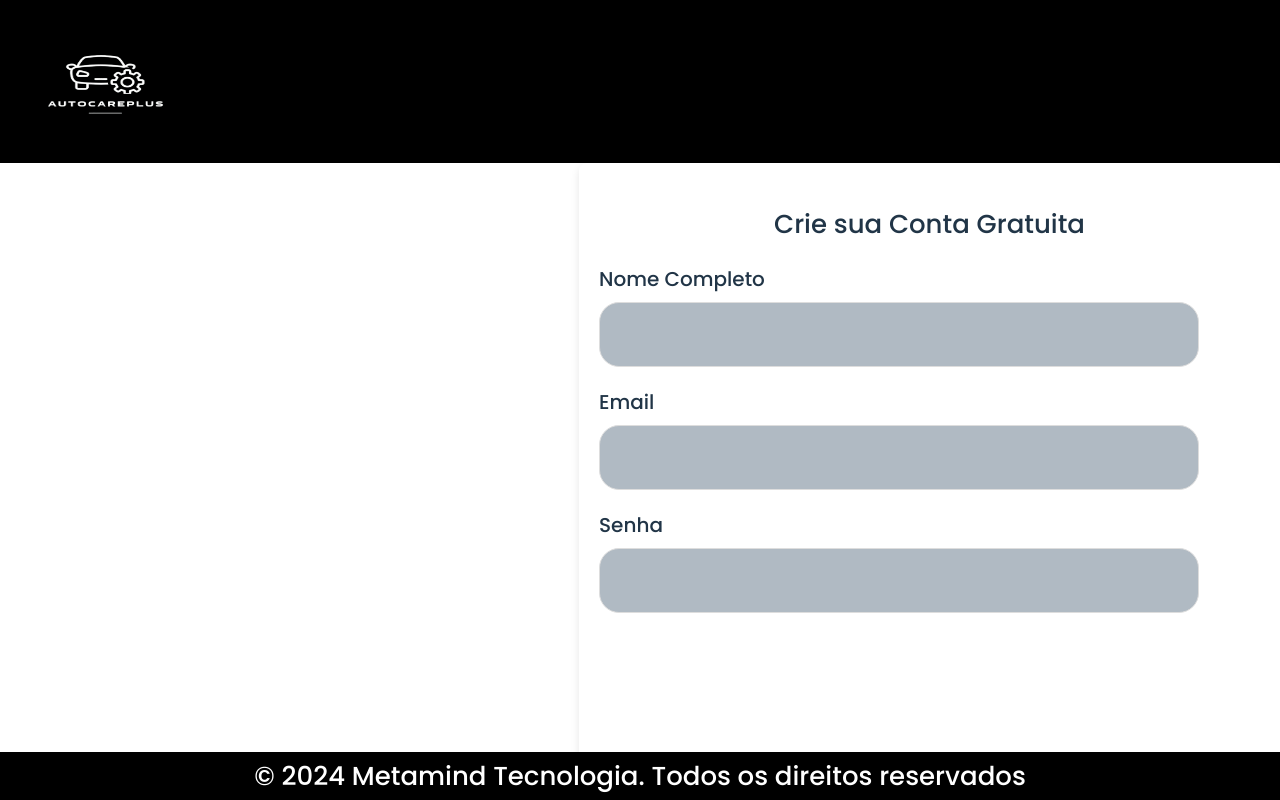
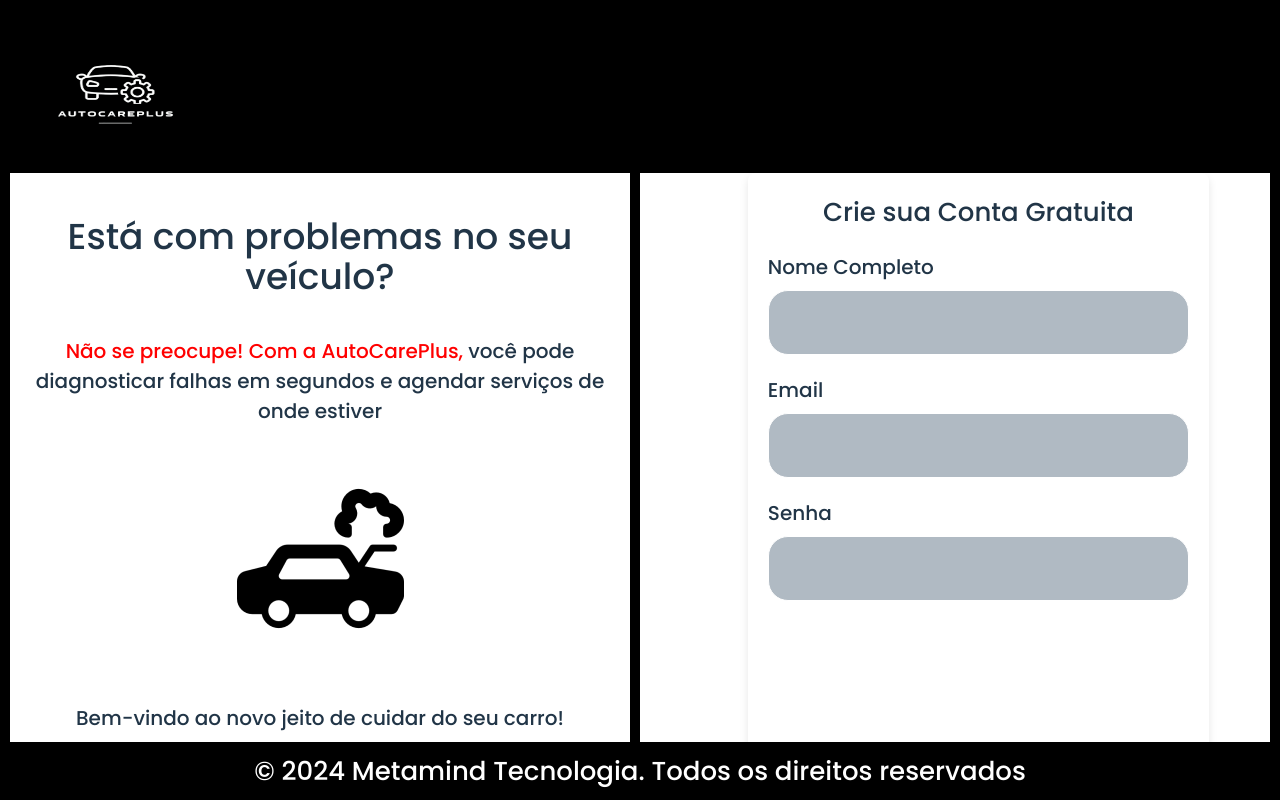
Before and after one commit to joao1015/AutoCarePlusReact, a React (Vite) app in the folder Sprint3/: page / in a window 1280 px wide. Shown: the top 800 px of the page. Built offline with nearby package versions, Linux system fonts and the light colour scheme.

Commit message:
Estilizando Componente Texto e Formulario

```diff
--- a/Sprint3/src/App.tsx
+++ b/Sprint3/src/App.tsx
@@ -2,6 +2,7 @@ import './index.css'; // Certifique-se de que os estilos estão importados corre
 import Cabecalho from './Componentes/Cabecalho/index'; // Certifique-se de que o caminho está correto
 import Rodape from './Componentes/Rodape';
 import Formulario from './Componentes/FormularioCadastrocliente';
+import Texto from './Componentes/ApresentacaoCliente/index';
 
 function App() {
 
@@ -11,6 +12,9 @@ function App() {
       <Cabecalho></Cabecalho>
       <Rodape></Rodape>
       <Formulario></Formulario>
+      <Texto></Texto>
+
+
     </div>
   );
 }
--- /dev/null
+++ b/Sprint3/src/Componentes/ApresentacaoCliente/Style.scss
@@ -0,0 +1,73 @@
+.texto-container {
+    position: absolute; // Posiciona o contêiner de forma precisa
+    top: 163px;
+    left: 0;
+    width: 50%;
+    height: 100%;
+    padding: 20px;
+    box-sizing: border-box;
+    background-color: white;
+    border: 10px solid #000000;
+    display: flex;
+    flex-direction: column;
+    align-items: center; // Centraliza os elementos horizontalmente
+
+    span {
+      font-size: 20px;
+      font-family: 'Poppins', sans-serif;
+      font-weight: 600;
+      margin-bottom: 20px;
+      color: red;
+    }
+
+    h1 {
+      font-size: 36px;
+      font-family: 'Poppins', sans-serif;
+      font-weight: 600;
+      margin-bottom: 20px;
+      text-align: center;
+    }
+
+    p {
+      font-size: 20px;
+      font-family: 'Poppins', sans-serif;
+      font-weight: 400;
+      line-height: 1.5;
+      margin-top: 20px;
+      text-align: center;
+    }
+
+    @media (max-width: 768px) {
+      width: 100%;
+      height: auto;
+      padding: 10px;
+    }
+  }
+
+  .imagem-container {
+    display: flex; // Usa Flexbox para alinhar o conteúdo
+    justify-content: center; // Centraliza a imagem horizontalmente
+    margin-top: 20px; // Espaçamento entre o texto e a imagem
+  }
+
+  .Iconecarro {
+    width: 167px;
+    height: 147px;
+    border-radius: 20px;
+    margin-top: 0.5cm; // Ajuste de margem para posicionar a imagem corretamente
+
+    @media (max-width: 768px) {
+      width: 100px;
+      height: 90px;
+    }
+  }
+
+  h2 {
+    font-size: 20px;
+    font-family: 'Poppins', sans-serif;
+    font-weight: 400;
+    line-height: 1.5;
+    margin-top: auto; // Empurra o h2 para a parte inferior do contêiner
+    text-align: center;
+    margin-bottom: 200px; // Ajuste para posicionar próximo ao final
+  }
--- /dev/null
+++ b/Sprint3/src/Componentes/ApresentacaoCliente/index.tsx
@@ -0,0 +1,20 @@
+import './Style.scss';
+import Icone from './imagens/Icone de carro.png';
+
+function Texto() {
+  return (
+    <div className="texto-container">
+      <h1>Está com problemas no seu veículo?</h1>
+      <p><span>Não se preocupe! Com a AutoCarePlus,</span> você pode diagnosticar falhas em segundos e agendar serviços de onde estiver</p>
+
+      {/* Coloque a imagem dentro de um contêiner separado */}
+      <div className="imagem-container">
+        <img src={Icone} className="Iconecarro" alt="Ícone do Carro" />
+      </div>
+
+      <h2>Bem-vindo ao novo jeito de cuidar do seu carro!</h2>
+    </div>
+  );
+}
+
+export default Texto;
--- a/Sprint3/src/Componentes/Cabecalho/Style.scss
+++ b/Sprint3/src/Componentes/Cabecalho/Style.scss
@@ -1,7 +1,7 @@
 // src/Componentes/Cabecalho/styles.scss
 
 .cabecalho {
-    position: fixed; // Fixa o cabeçalho no topo da tela
+    position:absolute; // Fixa o cabeçalho no topo da tela
     top: 0; // Alinha o cabeçalho ao topo da tela
     left: 0; // Alinha o cabeçalho à esquerda da tela
     width: 100%; // Define a largura do cabeçalho para ocupar toda a tela
@@ -14,7 +14,7 @@
     padding: 0 1rem; // Adiciona um pouco de espaçamento horizontal
     box-sizing: border-box; // Inclui o padding na largura total
     z-index: 1000; // Garante que o cabeçalho fique sobre outros elementos
-
+    border: 10px solid #000000;
     h1 {
       margin: 0; // Remove a margem padrão do elemento h1
       font-size: 1.5rem; // Define o tamanho da fonte do título
--- a/Sprint3/src/Componentes/FormularioCadastrocliente/style.scss
+++ b/Sprint3/src/Componentes/FormularioCadastrocliente/style.scss
@@ -6,23 +6,31 @@
   position: absolute; // Permite posicionar o contêiner do formulário de forma precisa
   top: 163px; // Define a posição vertical do formulário
   right: 0; // Alinha o contêiner à direita da página
-  width: 701px; // Largura do formulário
-  height: 861px; // Altura do formulário
+  border: 10px solid #000000;
   transform: translateX(0); // Ajuste a posição horizontal se necessário
+  width: 50%; // Largura do contêiner para cobrir metade da tela
+  height: 100%;
+  justify-items: center;
+  background-color: #fff;
+
 
   @media (max-width: 768px) {
     width: 90%; // Ajusta a largura para telas menores
     right: 5%; // Ajusta a posição horizontal para telas menores
     height: auto; // Permite que a altura se ajuste automaticamente
+    align-items: center;
+
   }
 }
 
 .formulario {
-  background-color: #fff; // Fundo branco para o formulário
+background-color: #fff;
   padding: 20px; // Adiciona um pouco de padding
   box-shadow: 0 4px 8px rgba(0, 0, 0, 0.1); // Adiciona sombra para destacar o formulário
   border-radius: 8px; // Arredonda os cantos do formulário
   height: 100%; // Usa a altura total do contêiner
+  align-items: center;
+  margin-left: 1.5cm;
 
   h2 {
     margin-bottom: 20px; // Espaçamento abaixo do título
@@ -48,7 +56,7 @@
       max-width: 600px; // Largura máxima dos campos de entrada
       height: 65px; // Altura dos campos de entrada
       padding: 0 15px; // Adiciona padding horizontal
-      border: 1px solid #ddd; // Adiciona uma borda leve
+      border: 1px solid white; // Adiciona uma borda leve
       border-radius: 20px; // Arredonda os cantos dos campos de entrada com raio de 20px
       font-size: 20px; // Tamanho da fonte dos campos de entrada
       font-family: 'Poppins', sans-serif; // Fonte Poppins
--- a/Sprint3/src/Componentes/Rodape/Style.scss
+++ b/Sprint3/src/Componentes/Rodape/Style.scss
@@ -2,15 +2,15 @@
 
 
 
-// src/Componentes/Rodape/Style.scss
+
 
 .rodape {
   position: fixed;
   bottom: 0; // Posiciona o rodapé na parte inferior da página
   left: 0;
   width: 100%; // Ajuste a largura para ocupar toda a tela
-
-    height: 48px; // Altura do rodapé
+   // Define a largura máxima como 1440px
+  height: 58px; // Altura do rodapé
   background-color: #000; // Fundo preto
   color: #fff; // Texto branco
   display: flex;
```
Also changed, not shown: Sprint3/src/Componentes/ApresentacaoCliente/imagens/Icone de carro.png (added). Lines whose indentation alone changed are shown as unchanged.
